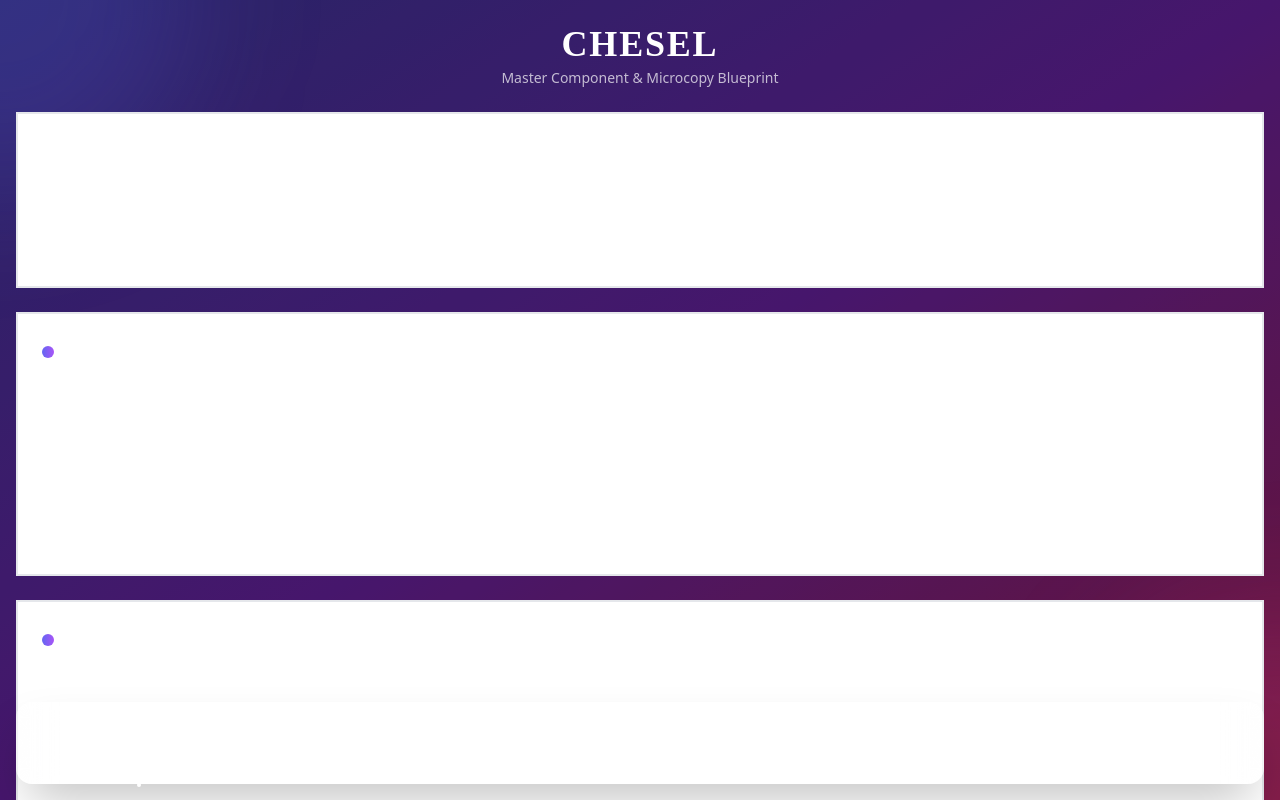
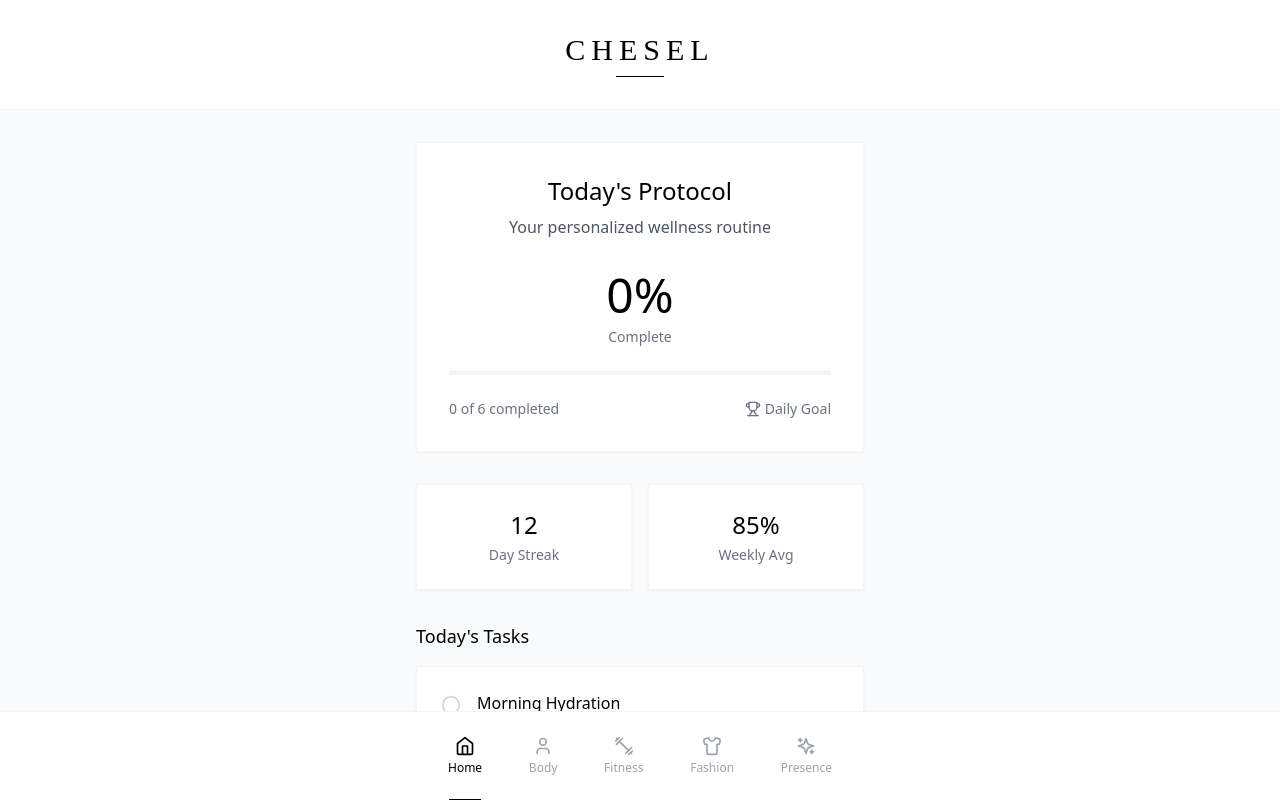
Before and after one commit to greybot404/cheselbolt, a React (Vite) app: page / in a window 1280 px wide. Both pictures are taken after a click on the button "Male". Built offline with nearby package versions, Linux system fonts and the light colour scheme.

Commit message:
Transform to Modern Minimalism UI Design

```diff
--- a/src/App.tsx
+++ b/src/App.tsx
@@ -40,46 +40,45 @@ function App() {
 
   if (!hasCompletedOnboarding) {
     return (
-      <div className="min-h-screen bg-gradient-to-br from-indigo-900 via-purple-900 to-pink-900">
+      <div className="min-h-screen bg-white">
         <GenderSelection onComplete={handleOnboardingComplete} />
       </div>
     );
   }
 
   return (
-    <div className="min-h-screen bg-gradient-to-br from-indigo-900 via-purple-900 to-pink-900 relative overflow-hidden">
-      {/* Background Effects */}
-      <div className="absolute inset-0 bg-black/20" />
-      <div className="absolute top-0 left-0 w-96 h-96 bg-indigo-500/20 rounded-full blur-3xl -translate-x-1/2 -translate-y-1/2" />
-      <div className="absolute bottom-0 right-0 w-96 h-96 bg-pink-500/20 rounded-full blur-3xl translate-x-1/2 translate-y-1/2" />
-
-      <div className="relative z-10 flex flex-col h-screen">
+    <div className="min-h-screen bg-gray-50">
+      <div className="flex flex-col h-screen">
         {/* Header */}
         <motion.header
-          className="p-6 text-center"
+          className="bg-white border-b border-gray-100 px-6 py-8"
           initial={{ opacity: 0, y: -20 }}
           animate={{ opacity: 1, y: 0 }}
           transition={{ duration: 0.6 }}
         >
-          <h1 className="text-4xl font-bold text-white tracking-wider" style={{ fontFamily: 'serif' }}>
+          <div className="text-center">
+            <h1 className="text-3xl font-light text-black tracking-[0.2em]" style={{ fontFamily: 'serif' }}>
               CHESEL
             </h1>
-          <p className="text-white/70 text-sm mt-1">Master Component & Microcopy Blueprint</p>
+            <div className="w-12 h-px bg-black mx-auto mt-2"></div>
+          </div>
         </motion.header>
 
         {/* Main Content */}
-        <main className="flex-1 px-4 pb-20 overflow-y-auto">
+        <main className="flex-1 px-6 pb-24 overflow-y-auto">
+          <div className="max-w-md mx-auto">
             <AnimatePresence mode="wait">
               <motion.div
                 key={currentScreen}
-              initial={{ opacity: 0, x: 20 }}
-              animate={{ opacity: 1, x: 0 }}
-              exit={{ opacity: 0, x: -20 }}
-              transition={{ duration: 0.3 }}
+                initial={{ opacity: 0, y: 20 }}
+                animate={{ opacity: 1, y: 0 }}
+                exit={{ opacity: 0, y: -20 }}
+                transition={{ duration: 0.4, ease: "easeInOut" }}
               >
                 {renderCurrentScreen()}
               </motion.div>
             </AnimatePresence>
+          </div>
         </main>
 
         {/* Bottom Navigation */}
--- a/src/components/Home/DailyProtocol.tsx
+++ b/src/components/Home/DailyProtocol.tsx
@@ -1,6 +1,6 @@
 import React, { useState, useEffect } from 'react';
 import { motion } from 'framer-motion';
-import { CheckCircle, Circle, Trophy, Target, Calendar } from 'lucide-react';
+import { CheckCircle, Circle, Trophy, Target, Calendar, BarChart3 } from 'lucide-react';
 import { Card } from '../ui/Card';
 
 interface DailyProtocolProps {
@@ -72,37 +72,35 @@ const DailyProtocol: React.FC<DailyProtocolProps> = ({ userGender }) => {
   const completedCount = protocolItems.filter(item => item.completed).length;
   const completionPercentage = Math.round((completedCount / protocolItems.length) * 100);
 
-  const groupedItems = {
-    morning: protocolItems.filter(item => item.category === 'morning'),
-    afternoon: protocolItems.filter(item => item.category === 'afternoon'),
-    evening: protocolItems.filter(item => item.category === 'evening')
-  };
-
   return (
-    <div className="space-y-6">
+    <div className="space-y-8 py-8">
       {/* Progress Overview */}
-      <Card className="p-6">
-        <div className="flex items-center justify-between mb-4">
-          <div>
-            <h2 className="text-2xl font-bold text-white mb-1">Daily Protocol</h2>
-            <p className="text-white/70">Your personalized wellness routine</p>
-          </div>
-          <div className="text-right">
-            <div className="text-3xl font-bold text-white">{completionPercentage}%</div>
-            <div className="text-white/70 text-sm">Complete</div>
-          </div>
+      <motion.div
+        initial={{ opacity: 0, y: 20 }}
+        animate={{ opacity: 1, y: 0 }}
+        transition={{ duration: 0.6 }}
+      >
+        <Card className="p-8">
+          <div className="text-center mb-8">
+            <h2 className="text-2xl font-light text-black mb-2">Today's Protocol</h2>
+            <p className="text-gray-600 font-light">Your personalized wellness routine</p>
           </div>
 
-        <div className="w-full bg-white/10 rounded-full h-3 mb-4">
+          <div className="text-center mb-6">
+            <div className="text-5xl font-light text-black mb-2">{completionPercentage}%</div>
+            <div className="text-gray-500 text-sm font-light">Complete</div>
+          </div>
+
+          <div className="w-full bg-gray-100 h-1 mb-6">
             <motion.div
-            className="bg-gradient-to-r from-indigo-500 to-purple-500 h-3 rounded-full"
+              className="bg-black h-1"
               initial={{ width: 0 }}
               animate={{ width: `${completionPercentage}%` }}
               transition={{ duration: 0.8, ease: "easeOut" }}
             />
           </div>
 
-        <div className="flex items-center justify-between text-sm text-white/70">
+          <div className="flex items-center justify-between text-sm text-gray-500 font-light">
             <span>{completedCount} of {protocolItems.length} completed</span>
             <div className="flex items-center">
               <Trophy className="w-4 h-4 mr-1" />
@@ -110,56 +108,83 @@ const DailyProtocol: React.FC<DailyProtocolProps> = ({ userGender }) => {
             </div>
           </div>
         </Card>
+      </motion.div>
 
-      {/* Protocol Categories */}
-      {Object.entries(groupedItems).map(([category, items]) => (
+      {/* Quick Stats */}
       <motion.div
-          key={category}
         initial={{ opacity: 0, y: 20 }}
         animate={{ opacity: 1, y: 0 }}
-          transition={{ duration: 0.6 }}
+        transition={{ delay: 0.2, duration: 0.6 }}
+        className="grid grid-cols-2 gap-4"
       >
-          <Card className="p-6">
-            <div className="flex items-center mb-4">
-              <div className="w-3 h-3 rounded-full bg-gradient-to-r from-indigo-500 to-purple-500 mr-3" />
-              <h3 className="text-lg font-semibold text-white capitalize">{category}</h3>
-            </div>
+        <Card className="p-6 text-center">
+          <div className="text-2xl font-light text-black mb-1">12</div>
+          <div className="text-gray-500 text-sm font-light">Day Streak</div>
+        </Card>
+        <Card className="p-6 text-center">
+          <div className="text-2xl font-light text-black mb-1">85%</div>
+          <div className="text-gray-500 text-sm font-light">Weekly Avg</div>
+        </Card>
+      </motion.div>
 
-            <div className="space-y-3">
-              {items.map((item) => (
+      {/* Protocol Items */}
+      <div className="space-y-4">
+        <h3 className="text-lg font-light text-black">Today's Tasks</h3>
+        {protocolItems.map((item, index) => (
           <motion.div
             key={item.id}
-                  className={`flex items-center p-4 rounded-xl border transition-all duration-300 cursor-pointer ${
+            initial={{ opacity: 0, y: 20 }}
+            animate={{ opacity: 1, y: 0 }}
+            transition={{ delay: 0.1 * index, duration: 0.6 }}
+          >
+            <Card
+              className={`p-6 cursor-pointer transition-all duration-300 ${
                 item.completed
-                      ? 'bg-green-500/10 border-green-400/30'
-                      : 'bg-white/5 border-white/10 hover:bg-white/10'
+                  ? 'bg-gray-50 border-gray-200'
+                  : 'hover:shadow-md hover:border-gray-200'
               }`}
               onClick={() => toggleItem(item.id)}
-                  whileHover={{ scale: 1.02 }}
-                  whileTap={{ scale: 0.98 }}
             >
-                  <div className="mr-4">
+              <div className="flex items-start">
+                <div className="mr-4 mt-1">
                   {item.completed ? (
-                      <CheckCircle className="w-6 h-6 text-green-400" />
+                    <CheckCircle className="w-5 h-5 text-black" />
                   ) : (
-                      <Circle className="w-6 h-6 text-white/40" />
+                    <Circle className="w-5 h-5 text-gray-300" />
                   )}
                 </div>
                 <div className="flex-1">
-                    <h4 className={`font-medium ${item.completed ? 'text-green-400' : 'text-white'}`}>
+                  <h4 className={`font-light mb-1 ${item.completed ? 'text-gray-500 line-through' : 'text-black'}`}>
                     {item.title}
                   </h4>
-                    <p className={`text-sm ${item.completed ? 'text-green-400/70' : 'text-white/70'}`}>
+                  <p className={`text-sm font-light ${item.completed ? 'text-gray-400' : 'text-gray-600'}`}>
                     {item.description}
                   </p>
                 </div>
-                </motion.div>
-              ))}
               </div>
             </Card>
           </motion.div>
         ))}
       </div>
+
+      {/* Insights */}
+      <motion.div
+        initial={{ opacity: 0, y: 20 }}
+        animate={{ opacity: 1, y: 0 }}
+        transition={{ delay: 0.4, duration: 0.6 }}
+      >
+        <Card className="p-6">
+          <div className="flex items-center mb-4">
+            <BarChart3 className="w-5 h-5 text-gray-400 mr-3" />
+            <h3 className="text-lg font-light text-black">Today's Insight</h3>
+          </div>
+          <p className="text-gray-600 font-light leading-relaxed">
+            You're maintaining excellent consistency with your morning routine.
+            Consider adding 5 minutes of stretching after your workout to improve recovery.
+          </p>
+        </Card>
+      </motion.div>
+    </div>
   );
 };
 
--- a/src/components/Navigation/BottomNav.tsx
+++ b/src/components/Navigation/BottomNav.tsx
@@ -23,10 +23,10 @@ const BottomNav: React.FC<BottomNavProps> = ({ currentScreen, onScreenChange })
       initial={{ opacity: 0, y: 20 }}
       animate={{ opacity: 1, y: 0 }}
       transition={{ duration: 0.6 }}
-      className="fixed bottom-0 left-0 right-0 z-50"
+      className="fixed bottom-0 left-0 right-0 z-50 bg-white border-t border-gray-100"
     >
-      <div className="mx-4 mb-4 backdrop-blur-xl bg-white/10 rounded-2xl border border-white/20 shadow-2xl">
-        <div className="flex items-center justify-around py-3">
+      <div className="max-w-md mx-auto px-6">
+        <div className="flex items-center justify-between py-4">
           {navItems.map((item) => {
             const Icon = item.icon;
             const isActive = currentScreen === item.id;
@@ -35,22 +35,23 @@ const BottomNav: React.FC<BottomNavProps> = ({ currentScreen, onScreenChange })
               <motion.button
                 key={item.id}
                 onClick={() => onScreenChange(item.id)}
-                className={`flex flex-col items-center p-2 rounded-xl transition-all duration-300 ${
+                className={`flex flex-col items-center p-2 transition-all duration-300 ${
                   isActive
-                    ? 'bg-white/20 text-white'
-                    : 'text-white/60 hover:text-white hover:bg-white/10'
+                    ? 'text-black'
+                    : 'text-gray-400 hover:text-gray-600'
                 }`}
                 whileHover={{ scale: 1.05 }}
                 whileTap={{ scale: 0.95 }}
               >
-                <Icon className={`w-5 h-5 mb-1 ${isActive ? 'text-white' : 'text-white/60'}`} />
-                <span className={`text-xs font-medium ${isActive ? 'text-white' : 'text-white/60'}`}>
+                <Icon className={`w-5 h-5 mb-1 ${isActive ? 'text-black' : 'text-gray-400'}`} />
+                <span className={`text-xs font-light ${isActive ? 'text-black' : 'text-gray-400'}`}>
                   {item.label}
                 </span>
                 {isActive && (
                   <motion.div
                     layoutId="activeIndicator"
-                    className="absolute -bottom-1 w-1 h-1 bg-white rounded-full"
+                    className="absolute -bottom-0 w-8 h-px bg-black"
+                    transition={{ type: "spring", stiffness: 300, damping: 30 }}
                   />
                 )}
               </motion.button>
--- a/src/components/Onboarding/GenderSelection.tsx
+++ b/src/components/Onboarding/GenderSelection.tsx
@@ -9,22 +9,25 @@ interface GenderSelectionProps {
 
 const GenderSelection: React.FC<GenderSelectionProps> = ({ onComplete }) => {
   return (
-    <div className="min-h-screen flex items-center justify-center p-6">
+    <div className="min-h-screen flex items-center justify-center p-8 bg-white">
       <motion.div
-        initial={{ opacity: 0, scale: 0.9 }}
+        initial={{ opacity: 0, scale: 0.95 }}
         animate={{ opacity: 1, scale: 1 }}
         transition={{ duration: 0.6 }}
-        className="w-full max-w-md"
+        className="w-full max-w-sm"
       >
-        <div className="backdrop-blur-xl bg-white/10 rounded-3xl p-8 border border-white/20 shadow-2xl">
         <motion.div
           initial={{ opacity: 0, y: 20 }}
           animate={{ opacity: 1, y: 0 }}
           transition={{ delay: 0.2, duration: 0.6 }}
-            className="text-center mb-8"
+          className="text-center mb-12"
         >
-            <h2 className="text-3xl font-bold text-white mb-2">Welcome to Chesel</h2>
-            <p className="text-white/70">Let's personalize your experience</p>
+          <h2 className="text-2xl font-light text-black mb-3 tracking-wide">Welcome to</h2>
+          <h1 className="text-3xl font-light text-black tracking-[0.2em] mb-4" style={{ fontFamily: 'serif' }}>
+            CHESEL
+          </h1>
+          <div className="w-16 h-px bg-black mx-auto mb-6"></div>
+          <p className="text-gray-600 font-light">Choose your profile to begin</p>
         </motion.div>
 
         <motion.div
@@ -33,23 +36,26 @@ const GenderSelection: React.FC<GenderSelectionProps> = ({ onComplete }) => {
           transition={{ delay: 0.4, duration: 0.6 }}
           className="space-y-4"
         >
-            <Button
+          <button
             onClick={() => onComplete('male')}
-              className="w-full h-16 bg-gradient-to-r from-blue-500/20 to-indigo-500/20 hover:from-blue-500/30 hover:to-indigo-500/30 border border-blue-400/30 text-white font-semibold text-lg transition-all duration-300 hover:scale-105"
+            className="w-full h-16 bg-white border border-gray-200 hover:border-black text-black font-light text-lg transition-all duration-300 hover:shadow-sm group"
           >
-              <User className="w-6 h-6 mr-3" />
+            <div className="flex items-center justify-center">
+              <User className="w-5 h-5 mr-3 text-gray-400 group-hover:text-black transition-colors duration-300" />
               Male
-            </Button>
+            </div>
+          </button>
 
-            <Button
+          <button
             onClick={() => onComplete('female')}
-              className="w-full h-16 bg-gradient-to-r from-pink-500/20 to-purple-500/20 hover:from-pink-500/30 hover:to-purple-500/30 border border-pink-400/30 text-white font-semibold text-lg transition-all duration-300 hover:scale-105"
+            className="w-full h-16 bg-white border border-gray-200 hover:border-black text-black font-light text-lg transition-all duration-300 hover:shadow-sm group"
           >
-              <UserCheck className="w-6 h-6 mr-3" />
+            <div className="flex items-center justify-center">
+              <UserCheck className="w-5 h-5 mr-3 text-gray-400 group-hover:text-black transition-colors duration-300" />
               Female
-            </Button>
+            </div>
+          </button>
         </motion.div>
-        </div>
       </motion.div>
     </div>
   );
--- a/src/components/ui/Card.tsx
+++ b/src/components/ui/Card.tsx
@@ -12,9 +12,9 @@ export function Card({ children, className, onClick, selected }: CardProps) {
   return (
     <div
       className={cn(
-        'bg-white border-2 transition-all duration-200',
-        onClick ? 'cursor-pointer hover:border-gray-400' : 'border-gray-200',
-        selected ? 'border-black' : 'border-gray-200',
+        'bg-white border border-gray-100 shadow-sm transition-all duration-300',
+        onClick ? 'cursor-pointer hover:shadow-md hover:border-gray-200' : '',
+        selected ? 'border-black shadow-md' : '',
         className
       )}
       onClick={onClick}
```
Also changed, not shown: src/components/Body/BodyModule.tsx (+57 -51 lines), src/components/Fashion/FashionModule.tsx (+33 -35 lines), src/components/Fitness/FitnessModule.tsx (+50 -40 lines), src/components/Presence/PresenceModule.tsx (+52 -44 lines), src/components/ui/Button.tsx (+4 -3 lines). Lines whose indentation alone changed are shown as unchanged.
